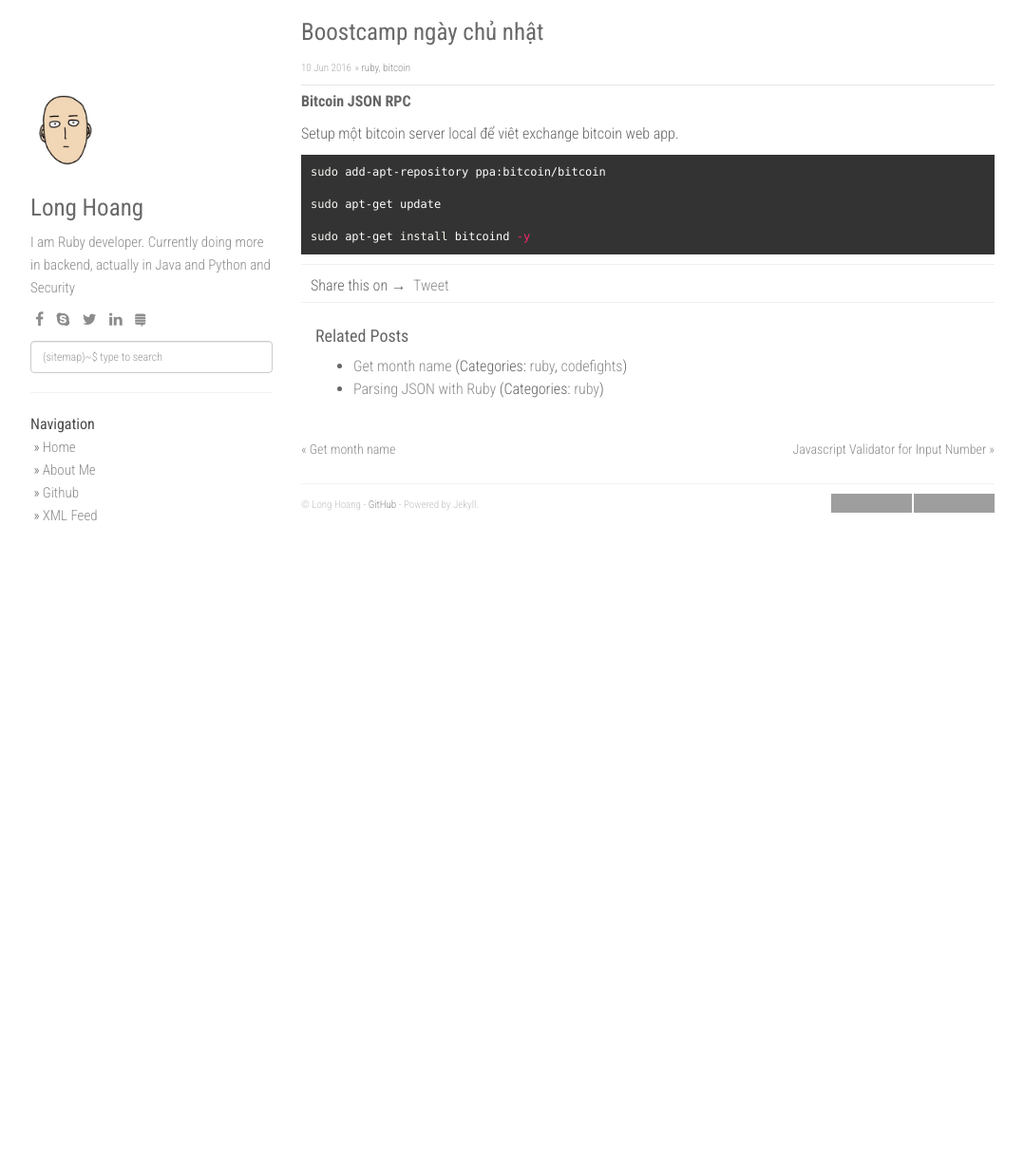
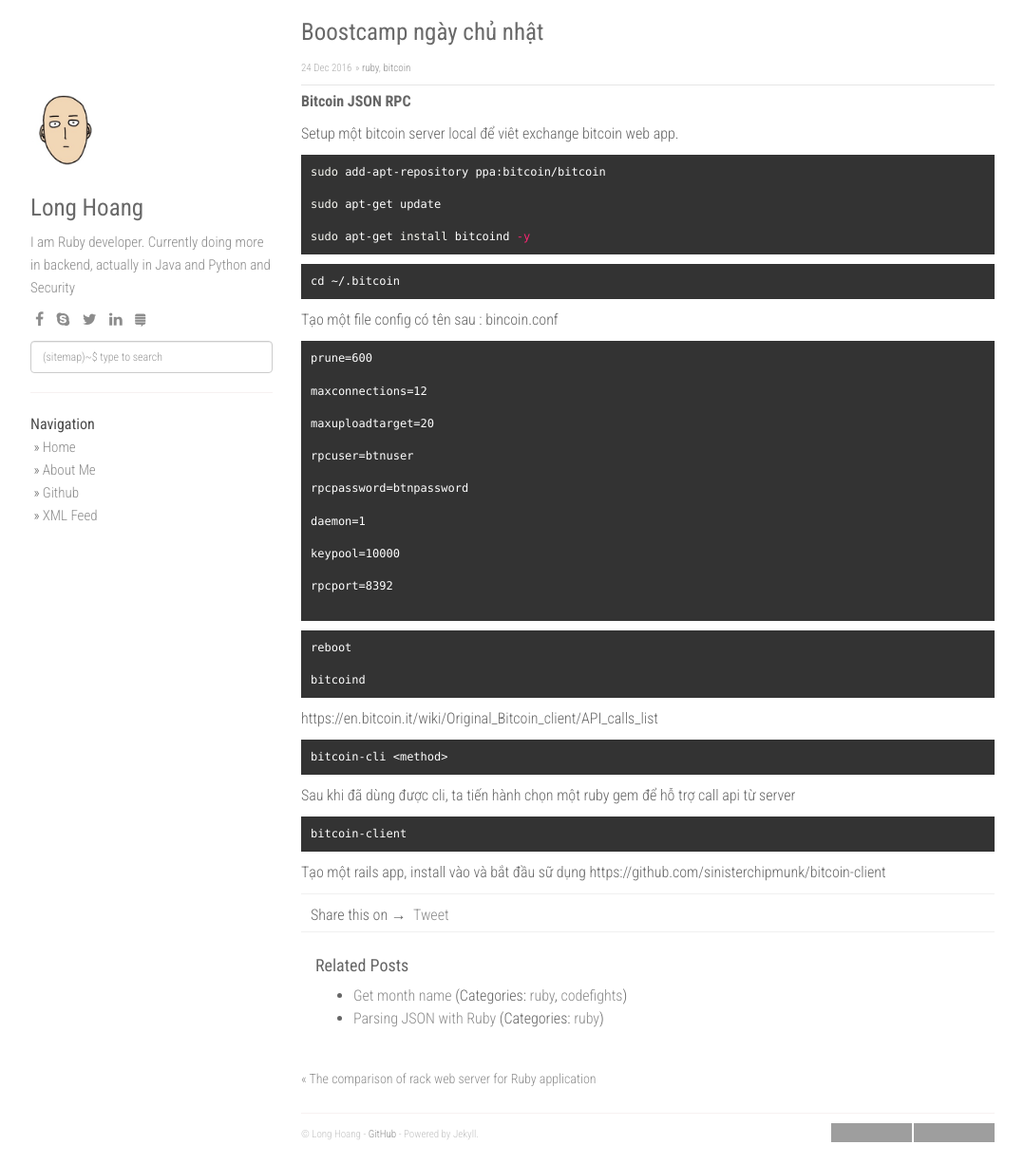
Before and after one commit to SFzxc/SFzxc.github.io, a Jekyll site: the page built from _posts/2016-12-25-Tim-hieu-lung-tung.md, in a window 1280 px wide and 1226 px high. Shown: the whole window at 95% size, without its empty margins (53-1131 px from the left). Built offline with Jekyll 4.4.1, drawn with Linux system fonts in a browser that asks for light colours; nearby versions of some CDN libraries; comment, search, counter and statistics services are not loaded; grey boxes are pictures that could not be loaded.

Commit message:
Update 2016-12-25-Tim-hieu-lung-tung.md

`````diff
--- a/_posts/2016-12-25-Tim-hieu-lung-tung.md
+++ b/_posts/2016-12-25-Tim-hieu-lung-tung.md
@@ -1,7 +1,7 @@
 ---
 layout: post
 title:  Boostcamp ngày chủ nhật
-date:   2016-06-11 03:43:45 +0700
+date:   2016-12-25 03:43:45 +0700
 categories: [ruby, bitcoin]
 ---
 
@@ -16,3 +16,42 @@ sudo apt-get update
 
 sudo apt-get install bitcoind -y
 ```
+
+```
+cd ~/.bitcoin
+```
+Tạo một file config có tên sau : bincoin.conf
+```
+prune=600
+
+maxconnections=12
+
+maxuploadtarget=20
+
+rpcuser=btnuser
+
+rpcpassword=btnpassword
+
+daemon=1
+
+keypool=10000
+
+rpcport=8392
+
+````
+```
+reboot
+
+bitcoind
+```
+
+https://en.bitcoin.it/wiki/Original_Bitcoin_client/API_calls_list
+```
+bitcoin-cli <method>
+```
+Sau khi đã dùng được cli, ta tiến hành chọn một ruby gem để hỗ trợ call api từ server
+```
+bitcoin-client
+```
+Tạo một rails app, install vào và bắt đầu sữ dụng
+https://github.com/sinisterchipmunk/bitcoin-client
`````
